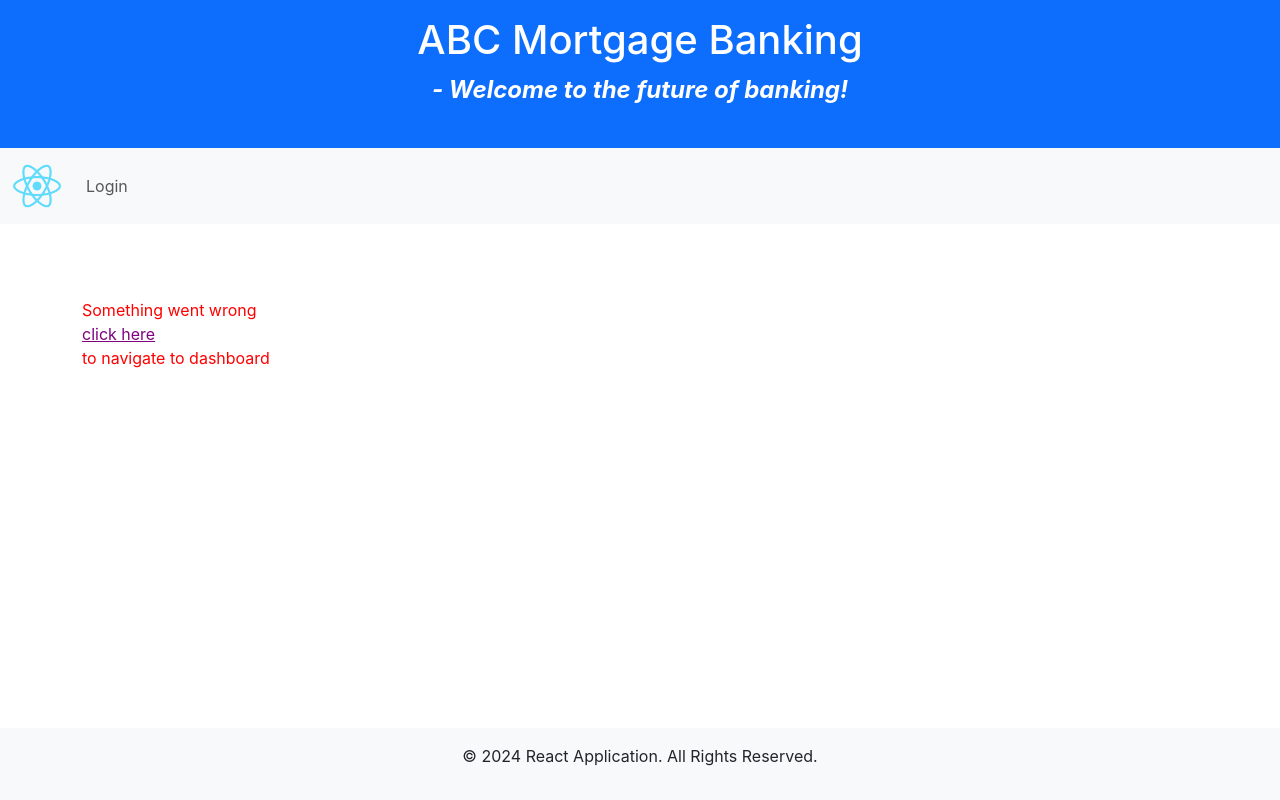
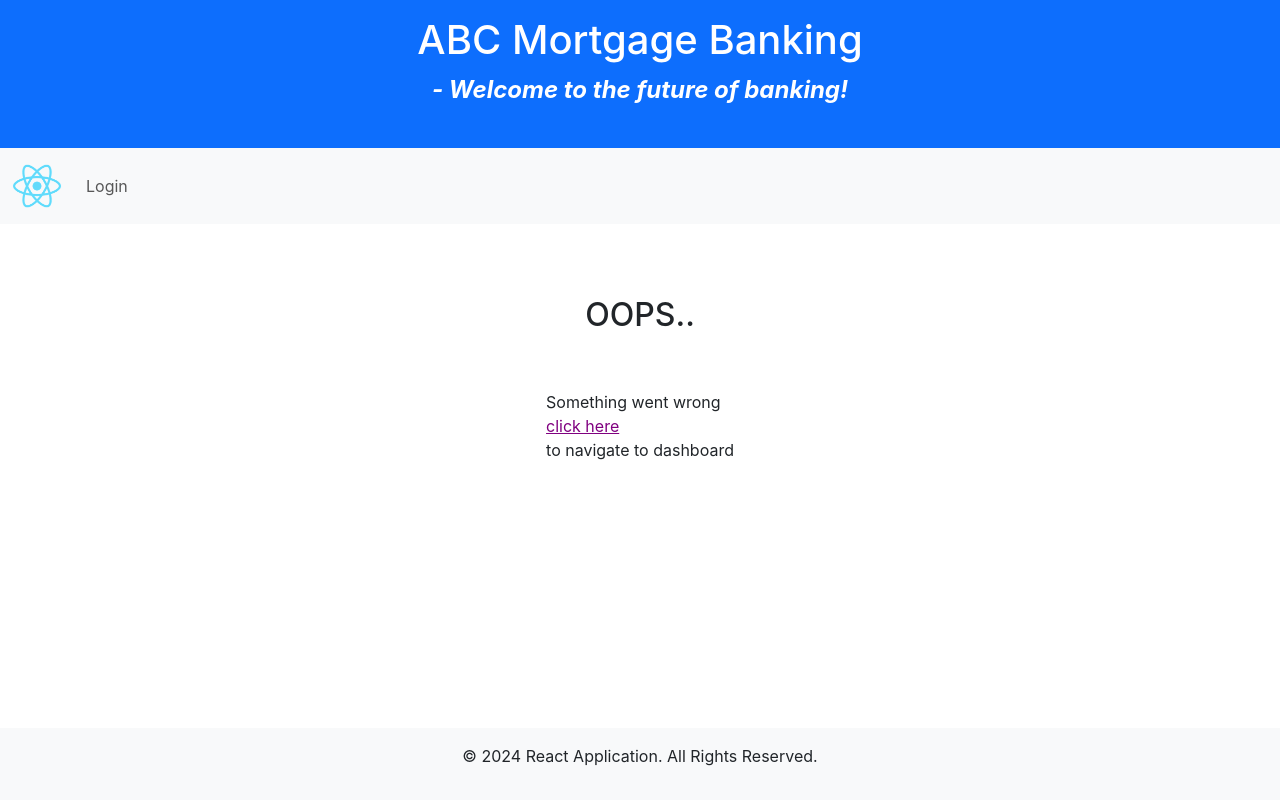
Before and after one commit to ravikanth97/Mortgage_Banking, a React (Create React App) app: page /error in a window 1280 px wide. Built offline with nearby package versions, Linux system fonts and the light colour scheme.

Commit message:
added stores and slices

```diff
--- a/src/pages/Error.js
+++ b/src/pages/Error.js
@@ -5,13 +5,33 @@ const Error = () => {
     const navigate = useNavigate();
 
     return (
+      // <>
+      //   <div className="errorPage">
+      //     <label style={{marginTop: "50px"}}>Something went wrong<a className="cursor-pointer" onClick={() => navigate("/accountsummary")}>
+      //         click here
+      //       </a> to navigate to dashboard
+      //     </label>
+      //   </div>
+      // </>
+
       <>
-        <div className="errorPage">
-          <label style={{marginTop: "50px"}}>Something went wrong<a className="cursor-pointer" onClick={() => navigate("/accountsummary")}>
+        <div className="d-flex align-items-center justify-content-center vh-50 mt-5">
+          <div className="w-30">
+            <h2 className="text-center">OOPS..</h2>
+          </div>
+        </div>
+        <div className="d-flex align-items-center justify-content-center vh-50 mt-5">
+          <span>
+            Something went wrong
+            <a
+              className="cursor-pointer"
+              onClick={() => navigate("/accountsummary")}
+            >
               click here
-            </a> to navigate to dashboard
-          </label>
-        </div>
+            </a>{" "}
+            to navigate to dashboard
+          </span>
+          </div>
       </>
     );
 }
--- a/src_bk/accountsStore.js
+++ b/src/store/customerStore.js
@@ -1,10 +1,12 @@
 import { configureStore } from '@reduxjs/toolkit'
-import accountsReducer from 'accountsSlice'
+import customerReducer from 'customerSlice'
+import authReducer from "./authSlice";
 
 //Reducer for the redux store
 const store = configureStore({
   reducer: {
-    accounts: accountsReducer,
+    auth: authReducer,
+    customer: customerReducer,
   },
 });
 
```
Also changed, not shown: src/store/customerSlice.js (renamed from src_bk/accountSlice.js, +4 -4 lines).
